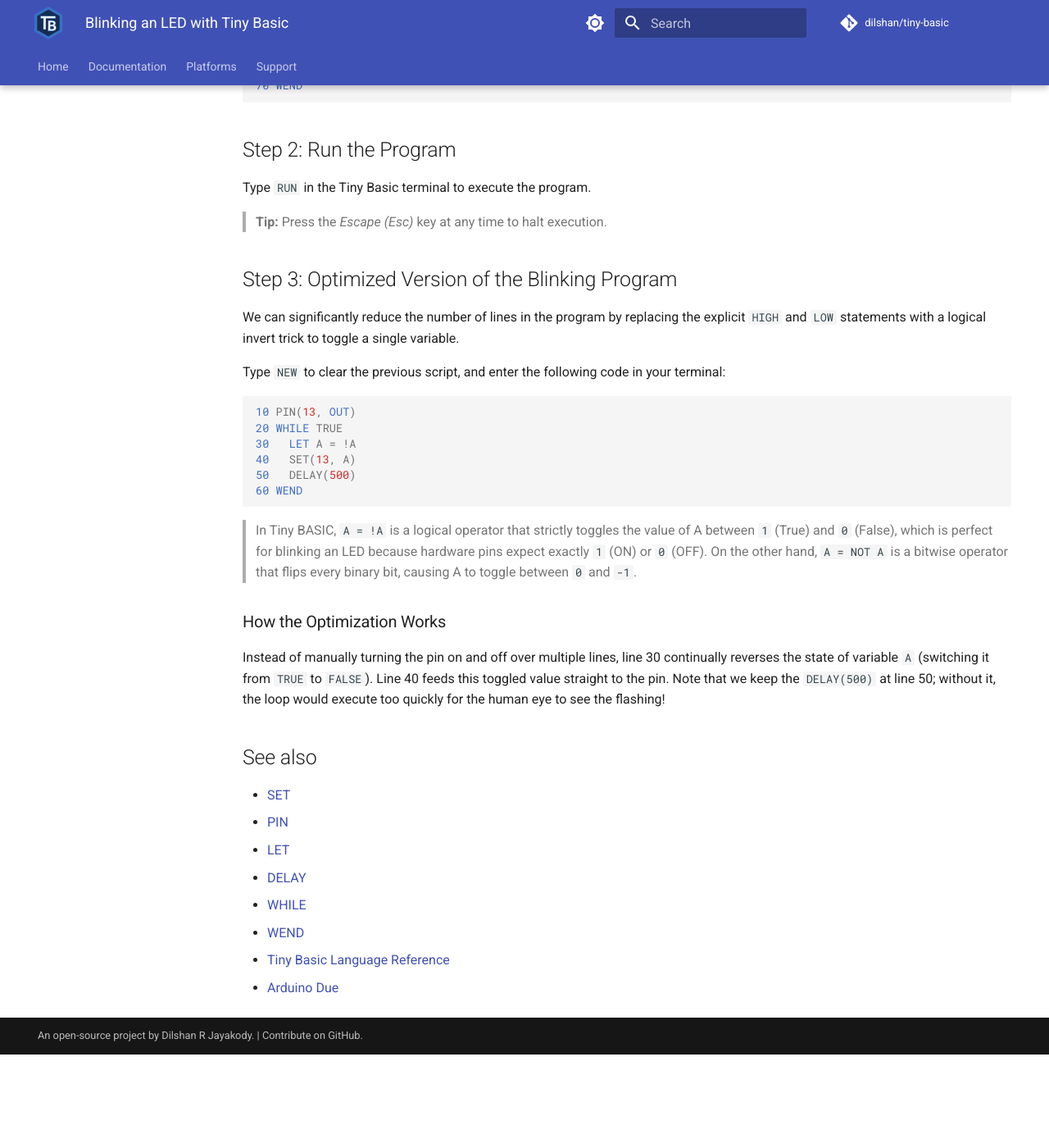
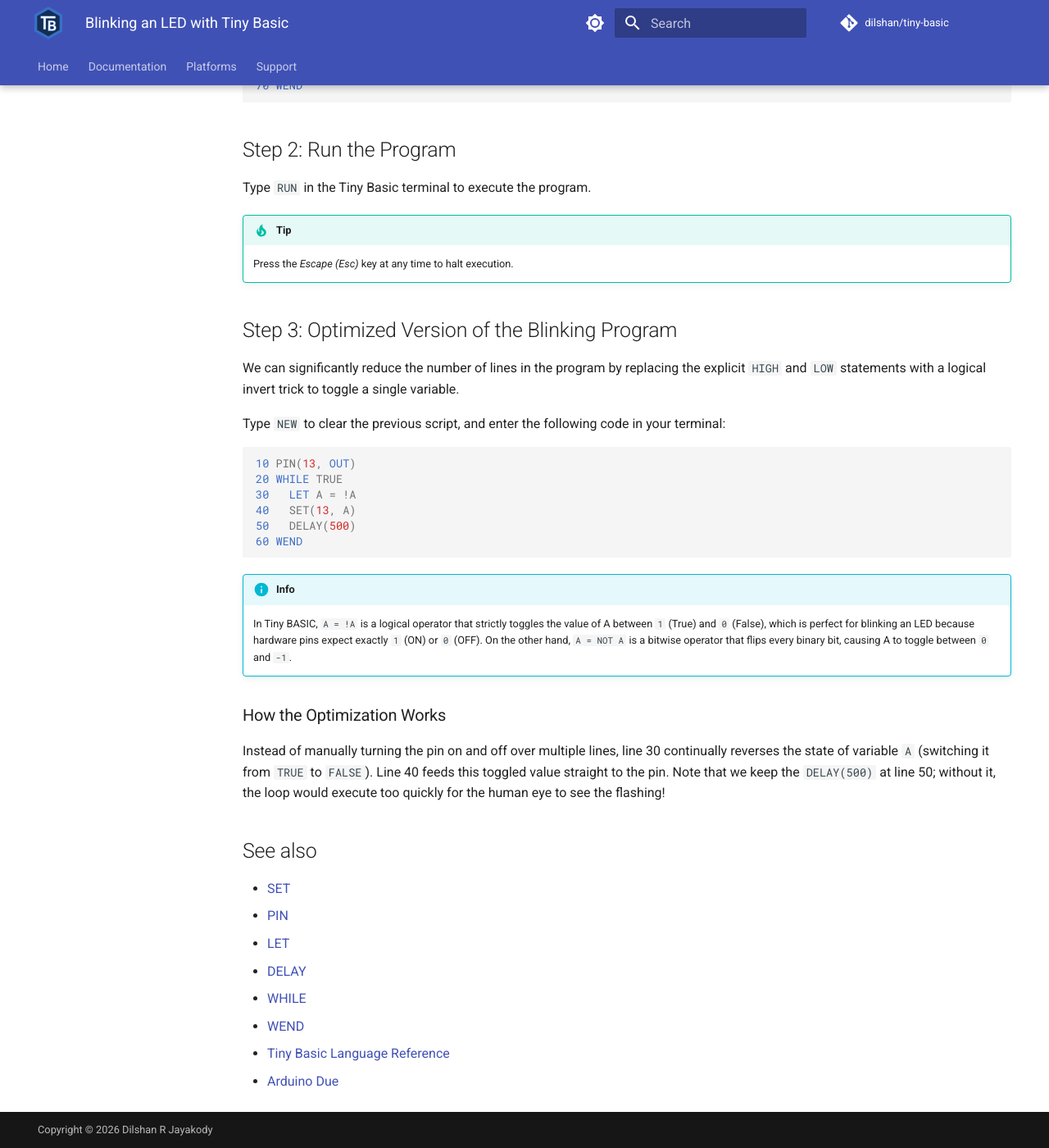
Before and after one commit to dilshan/tiny-basic, an MkDocs documentation site: the page built from docs/guide/led-blink.md, in a window 1280 px wide and 1400 px high, scrolled down 423 px. Shown: the whole window at 82% size. Built offline with MkDocs 1.6.1 and Material for MkDocs 9.7.7, drawn with Linux system fonts in a browser that asks for light colours; comment, search, counter and statistics services are not loaded; before the commit the page ends 1709 px from its top, so only the background shows below that.

````diff
--- a/docs/guide/led-blink.md
+++ b/docs/guide/led-blink.md
@@ -21,7 +21,8 @@ Enter the following code in the Tiny Basic terminal:
 
 Type `RUN` in the Tiny Basic terminal to execute the program.
 
-> **Tip:** Press the *Escape (Esc)* key at any time to halt execution.
+!!! tip
+    Press the *Escape (Esc)* key at any time to halt execution.
 
 ## Step 3: Optimized Version of the Blinking Program
 
@@ -39,7 +40,8 @@ Type `NEW` to clear the previous script, and enter the following code in your te
 
 ```
 
-> In Tiny BASIC, `A = !A` is a logical operator that strictly toggles the value of A between `1` (True) and `0` (False), which is perfect for blinking an LED because hardware pins expect exactly `1` (ON) or `0` (OFF). On the other hand, `A = NOT A` is a bitwise operator that flips every binary bit, causing A to toggle between `0` and `-1`.
+!!! info
+    In Tiny BASIC, `A = !A` is a logical operator that strictly toggles the value of A between `1` (True) and `0` (False), which is perfect for blinking an LED because hardware pins expect exactly `1` (ON) or `0` (OFF). On the other hand, `A = NOT A` is a bitwise operator that flips every binary bit, causing A to toggle between `0` and `-1`.
 
 ### How the Optimization Works
 
--- a/mkdocs.yml
+++ b/mkdocs.yml
@@ -1,7 +1,7 @@
 site_name: Tiny Basic for Arduino
-site_description: A Tiny Basic interpreter for Mid-range Arduino boards
+site_description: A Tiny Basic interpreter for Mid-range Arduino boards and MCUs.
 site_author: Dilshan R Jayakody
-copyright: 'An open-source project by <a href="https://github.com/dilshan/" target="_blank" rel="noopener noreferrer">Dilshan R Jayakody</a>. | Contribute on <a target="_blank" rel="noopener noreferrer" href="https://github.com/dilshan/tiny-basic/">GitHub</a>.'
+copyright: 'Copyright &copy; 2026 Dilshan R Jayakody'
 
 repo_url: https://github.com/dilshan/tiny-basic
 repo_name: dilshan/tiny-basic
````
Also changed, not shown: docs/guide/introduction.md (+2 -1 lines), docs/platforms/due.md (+4 -3 lines), docs/platforms/r4wifi.md (+2 -1 lines).
